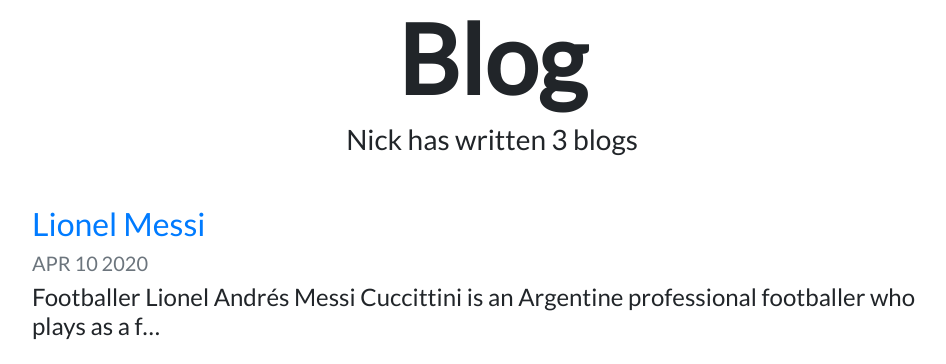
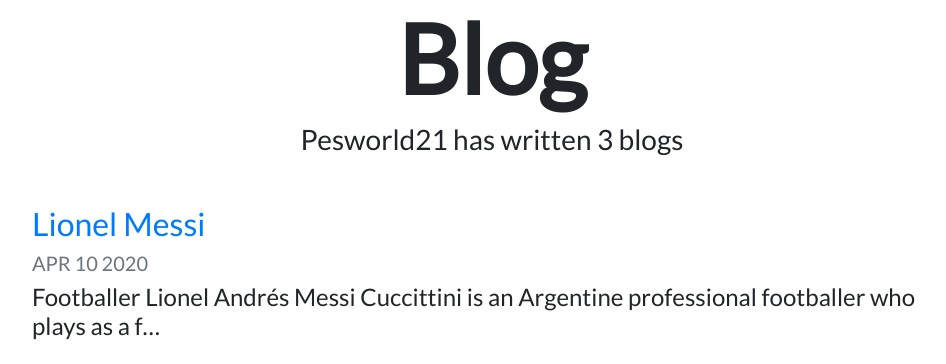
Before and after one commit to srinathkp7/personal_portfolio-project, a Django app: page /blog/ in a window 1280 px wide. Shown: the part 56-420 px from the top of the page, without its empty margins (148-1094 px from the left). Run offline with Django 3.2, Linux system fonts and the light colour scheme; data comes from the database, SQL or seed files in the repository; some libraries are stand-ins or nearby versions.

Commit message:
local settings

```diff
--- a/blog/templates/blog/all_blogs.html
+++ b/blog/templates/blog/all_blogs.html
@@ -6,7 +6,7 @@
 
 <h1 id="blogtitle" class="font-weight-bold text-center">Blog</h1>
 
-<h3 class="text-center mb-5">Nick has written {{ blogs.count }} blog{{ blogs.count|pluralize }}</h3>
+<h3 class="text-center mb-5">Pesworld21 has written {{ blogs.count }} blog{{ blogs.count|pluralize }}</h3>
 
 {% for blog in blogs %}
 <div class="row justify-content-center my-3">
--- a/blog/views.py
+++ b/blog/views.py
@@ -3,7 +3,7 @@ from .models import Blog
 # Create your views here.
 
 def all_blogs(request):
-    blogs = Blog.objects.order_by('-date')[:5]
+    blogs = Blog.objects.order_by('-date')[:7]
     return render(request, 'blog/all_blogs.html', {'blogs':blogs})
 
 
```
